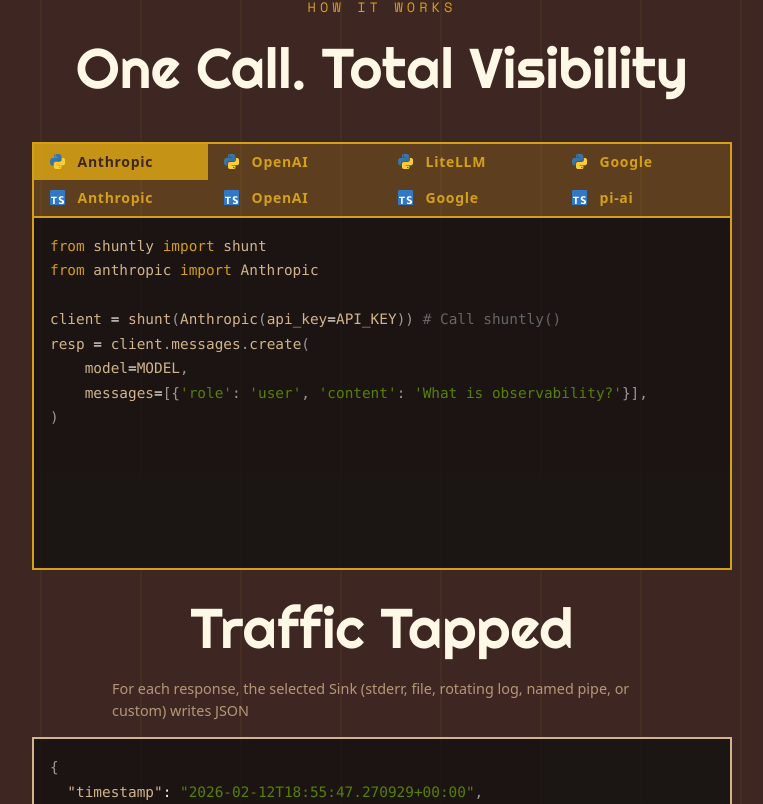
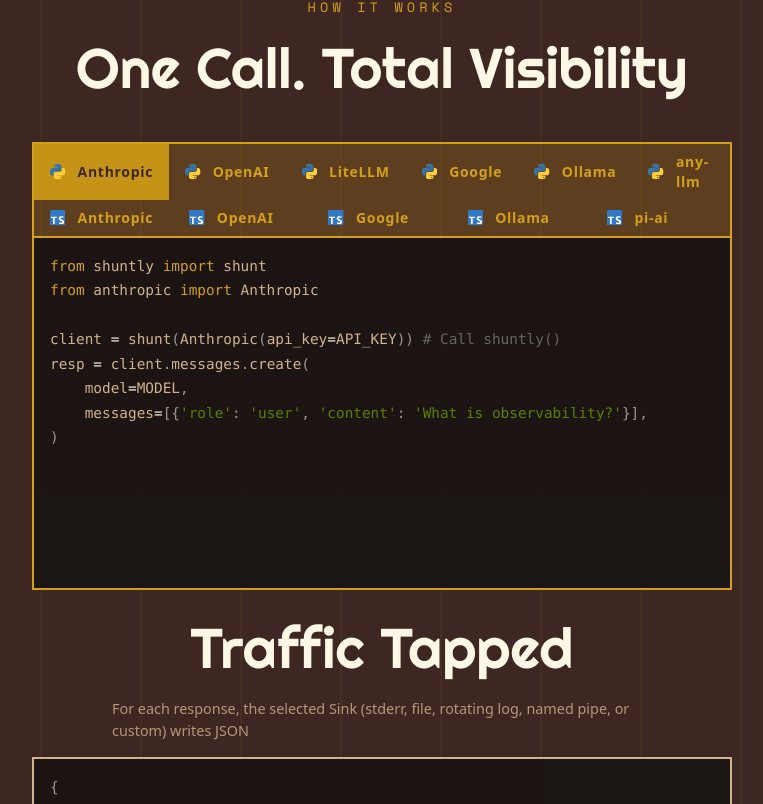
Before and after one commit to shuntly/shuntly-www, a Next.js app: page / in a window 1280 px wide. Shown: the part 1455-2259 px from the top of the page, without its empty margins (258-1021 px from the left). Built offline with nearby package versions, Linux system fonts and the light colour scheme.

Commit message:
added more examples

```diff
--- a/components/HowItWorks.tsx
+++ b/components/HowItWorks.tsx
@@ -80,6 +80,37 @@ resp = client.models.generate_content(
     contents='What is observability?',
 )`,
   },
+  //----------------------------------------------------------------------------
+  {
+    id: "py-ollama",
+    lang: "python",
+    icon: <PythonLogo className={iconClass} />,
+    text: "Ollama",
+    code: `from shuntly import shunt
+import ollama
+
+client = shunt(ollama.Client(host="https://ollama.com")) # Call shuntly()
+resp = client.chat(
+    model=MODEL,
+    messages=[{'role': 'user', 'content': 'What is observability?'}],
+)`,
+  },
+  //----------------------------------------------------------------------------
+  {
+    id: "py-anyllm",
+    lang: "python",
+    icon: <PythonLogo className={iconClass} />,
+    text: "any-llm",
+    code: `from shuntly import shunt
+import any_llm
+
+client = shunt(any_llm) # Call shuntly()
+resp = client.completion(
+    model=MODEL,
+    provider='openai',
+    messages=[{'role': 'user', 'content': 'What is observability?'}],
+)`,
+  },
   // TS examples
   {
     id: "ts-anthropic",
@@ -125,6 +156,21 @@ const resp = await client.models.generateContent({
   contents: "What is observability?",
 });
 `,
+  },
+  //----------------------------------------------------------------------------
+  {
+    id: "ts-ollama",
+    lang: "typescript",
+    icon: <TypeScriptLogo className={iconClass} />,
+    text: "Ollama",
+    code: `import { shunt } from 'shuntly';
+import { Ollama } from 'ollama';
+
+const client = shunt(new Ollama({ host: "https://ollama.com" })); // Call shuntly()
+const resp = await client.chat({
+  model: MODEL,
+  messages: [{ role: "user", content: "What is observability?" }],
+});`,
   },
   //----------------------------------------------------------------------------
   {
```
